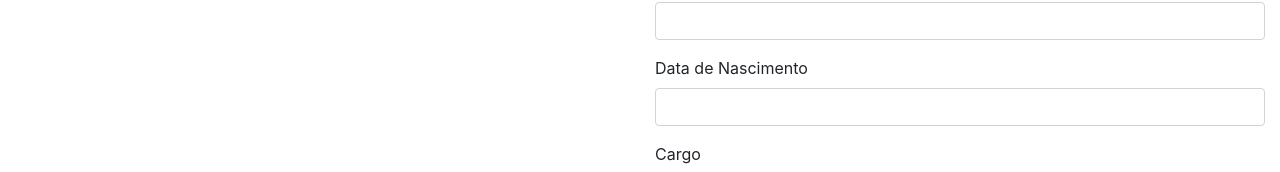
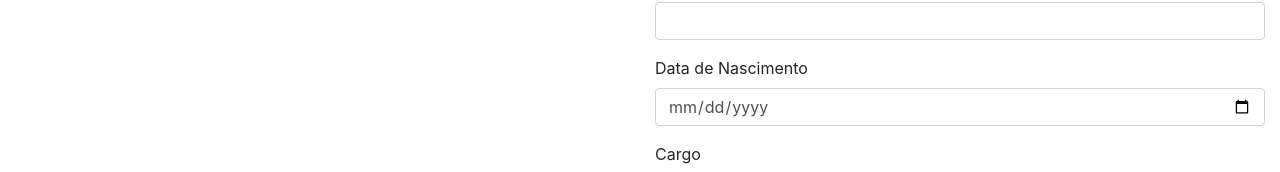
Before and after one commit to Pri-Alves/CottonCandy, an Angular app: page /login in a window 1280 px wide. Shown: the part 483-655 px from the top of the page. Built offline with nearby package versions, Linux system fonts and the light colour scheme.

Commit message:
ajeitei forms que tavam com tipo errado

```diff
--- a/src/app/login/login.component.html
+++ b/src/app/login/login.component.html
@@ -69,7 +69,7 @@
                             <label for="exampleInputEmail1">
                                 Nome
                             </label>
-                            <input type="nome" class="form-control" id="exampleInputEmail1" />
+                            <input type="text" class="form-control" id="exampleInputEmail1" />
                         </div>
                         <div class="form-group">
 
@@ -83,28 +83,28 @@
                             <label for="exampleInputEmail1">
                                 Senha
                             </label>
-                            <input type="email" class="form-control" id="exampleInputEmail1" />
+                            <input type="password" class="form-control" id="exampleInputEmail1" />
                         </div>
                         <div class="form-group">
 
                             <label for="exampleInputEmail1">
                                 Genero
                             </label>
-                            <input type="nome" class="form-control" id="exampleInputEmail1" />
+                            <input type="text" class="form-control" id="exampleInputEmail1" />
                         </div>
                         <div class="form-group">
 
                             <label for="exampleInputPassword1">
                                 Data de Nascimento
                             </label>
-                            <input type="password" class="form-control" id="exampleInputPassword1" />
+                            <input type="date" class="form-control" id="exampleInputPassword1" />
                         </div>
                         <div class="form-group">
 
                             <label for="exampleInputPassword1">
                                 Cargo
                             </label>
-                            <input type="password" class="form-control" id="exampleInputPassword1" />
+                            <input type="text" class="form-control" id="exampleInputPassword1" />
                         </div>
                         <div class="form-group">
                             <div class="form-group">
@@ -112,7 +112,7 @@
                                 <label for="exampleInputPassword1">
                                     Cidade
                                 </label>
-                                <input type="password" class="form-control" id="exampleInputPassword1" />
+                                <input type="text" class="form-control" id="exampleInputPassword1" />
                             </div>
                             <label for="exampleInputFile">
                                 Foto do Perfil
```
